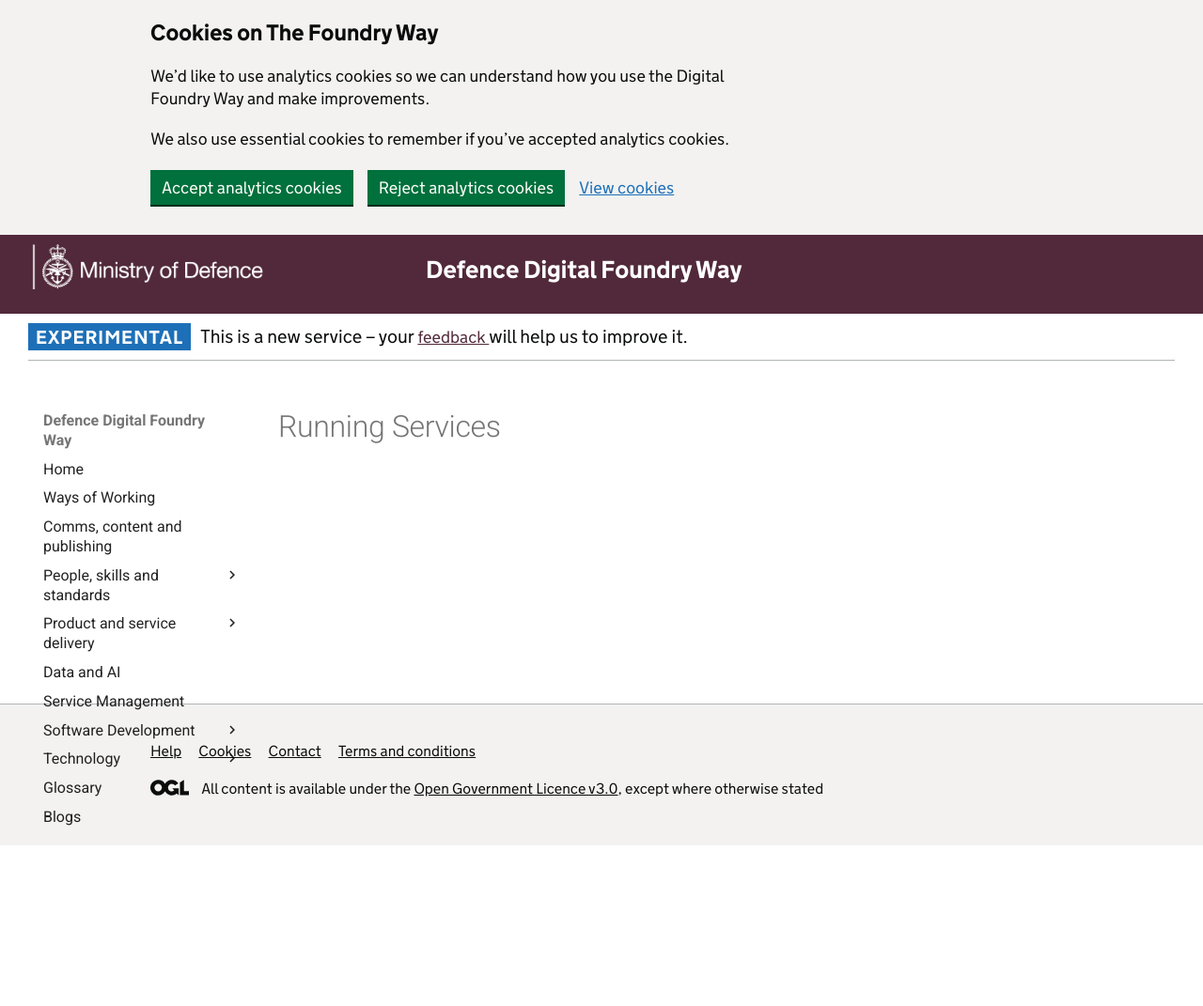
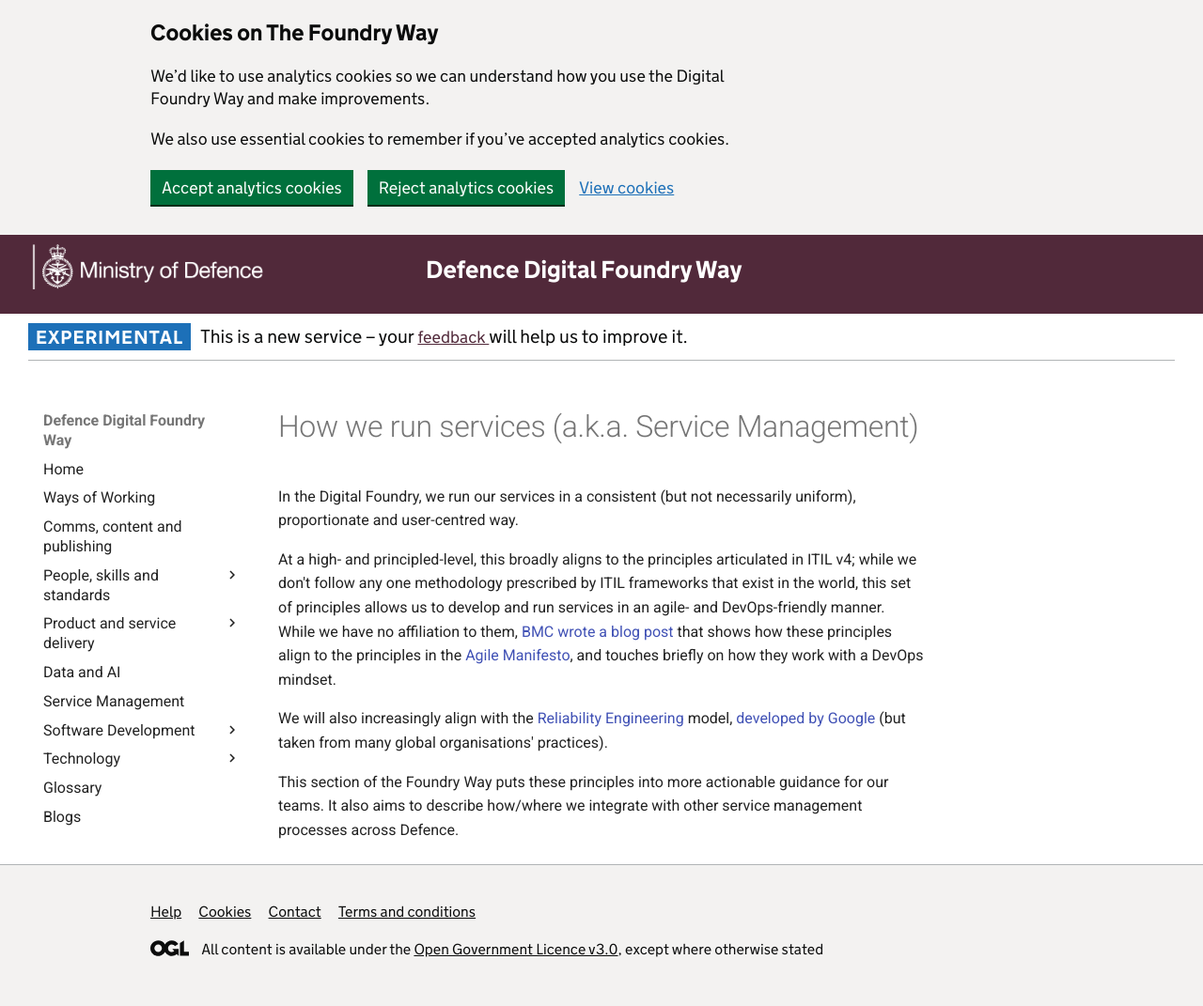
Before and after one commit to strudders-foundry/the-foundry-way, an MkDocs documentation site: the page built from docs/running-services/index.md, in a window 1280 px wide. Shown: the whole page at 94% size. Built offline with MkDocs 1.6.1 and Material for MkDocs 9.7.7, drawn with Linux system fonts in a browser that asks for light colours; comment, search, counter and statistics services are not loaded; before the commit the page ends 975 px from its top, so only the background shows below that.

Commit message:
Move 'service management' under 'running a service'. Link out to reduce verbosity

```diff
--- a/docs/running-services/index.md
+++ b/docs/running-services/index.md
@@ -1 +1,9 @@
-# Running Services
+# How we run services (a.k.a. Service Management)
+
+In the Digital Foundry, we run our services in a consistent (but not necessarily uniform), proportionate and user-centred way.
+
+At a high- and principled-level, this broadly aligns to the principles articulated in ITIL v4; while we don't follow any one methodology prescribed by ITIL frameworks that exist in the world, this set of principles allows us to develop and run services in an agile- and DevOps-friendly manner. While we have no affiliation to them, [BMC wrote a blog post](https://www.bmc.com/blogs/itil-guiding-principles/) that shows how these principles align to the principles in the [Agile Manifesto](https://agilemanifesto.org/), and touches briefly on how they work with a DevOps mindset.
+
+We will also increasingly align with the [Reliability Engineering](./reliability-engineering/index.md) model, [developed by Google](https://sre.google/) (but taken from many global organisations' practices).
+
+This section of the Foundry Way puts these principles into more actionable guidance for our teams. It also aims to describe how/where we integrate with other service management processes across Defence.
```
Also changed, not shown: docs/service-management/index.md (deleted, +0 -49 lines), docs/running-services/logging-monitoring-alerting/index.md (added), docs/running-services/reliability-engineering/index.md (renamed from docs/technology/reliability-engineering/index.md), docs/running-services/reliability-engineering/service-levels.md (renamed from docs/technology/reliability-engineering/service-levels.md).
